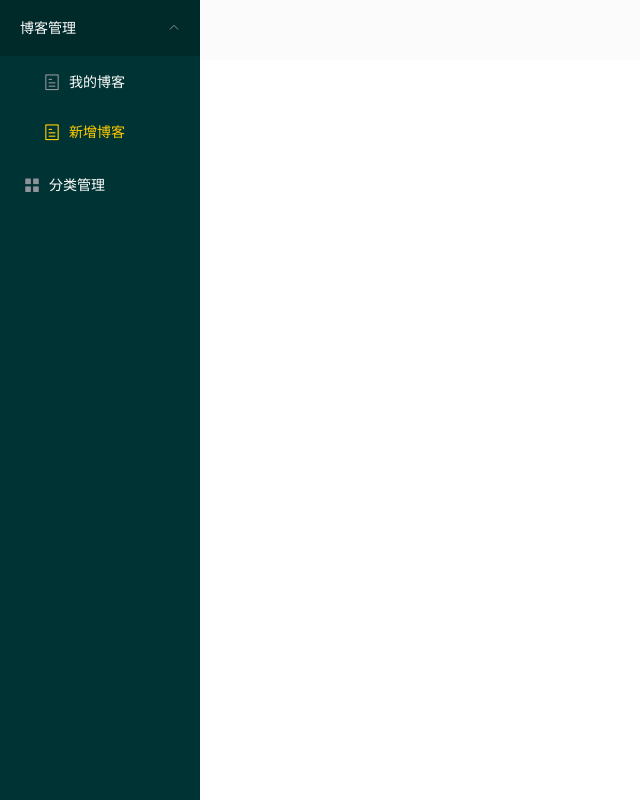
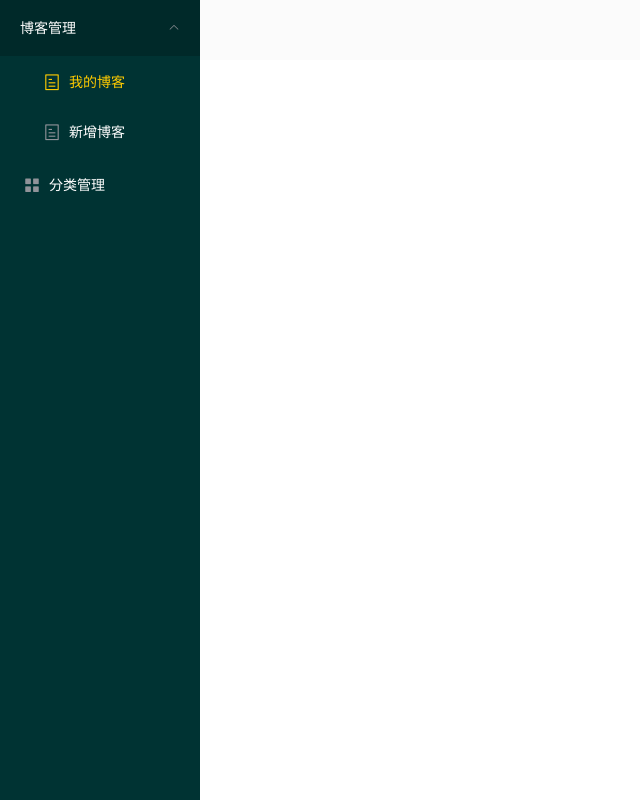
Before and after one commit to HoboCY/Blog.Admin, a Vue app: page /home in a window 1280 px wide. Shown: the whole page, without its empty margins (0-640 px from the left). Built offline with nearby package versions, Linux system fonts and the light colour scheme.

Commit message:
update default menu

```diff
--- a/src/components/Home.vue
+++ b/src/components/Home.vue
@@ -2,7 +2,7 @@
   <el-container>
     <el-aside width="200px">
       <el-menu
-        default-active="/post"
+        default-active="/postlist"
         class="el-menu-vertical-demo"
         @open="handleOpen"
         @close="handleClose"
```
